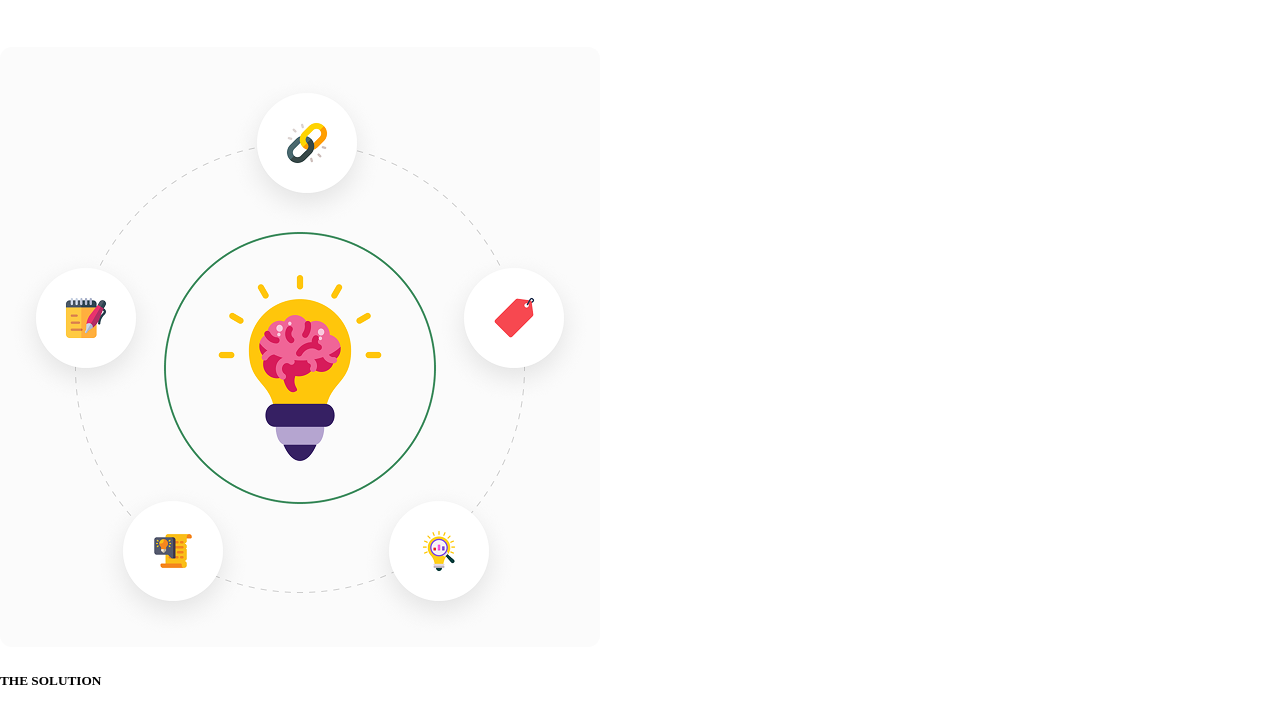
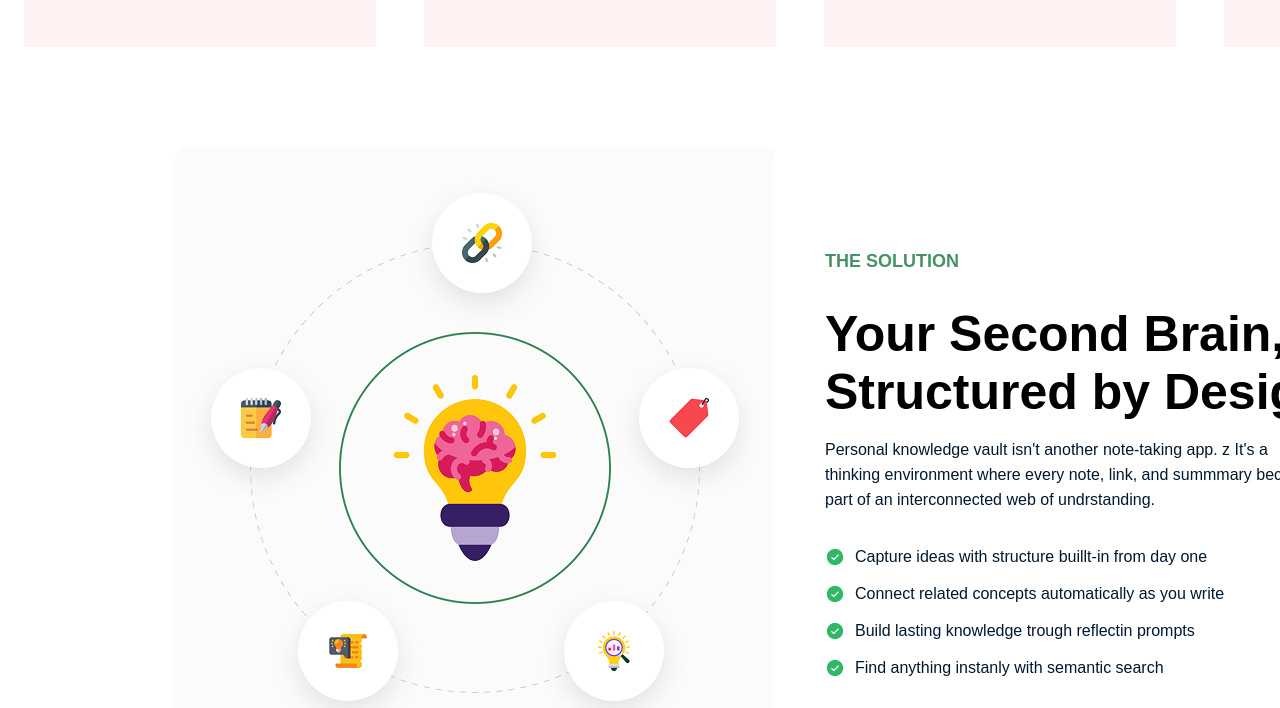
Before and after one commit to ashishkumaradhikary/Programing-Hero-Assessment-01, a plain HTML site: page index.html in a window 1280 px wide. Shown: the part 1257-1965 px from the top of the page. Drawn offline with Linux system fonts and the light colour scheme.

Commit message:
add css- Second Brain Section

```diff
--- a/styel.css
+++ b/styel.css
@@ -54,7 +54,6 @@
     text-align: center;
     padding: 115px 120px 180px;
     background-repeat: no-repeat;
-    margin-bottom: 50px;
 }
 
 .hero .top-btn button{
@@ -145,8 +144,8 @@
 /* Note Section */
 
 .note {
-    margin-top: 50px;
-    margin-bottom: 50px;
+    margin-top: 100px;
+    margin-bottom: 100px;
 }
 .note .note-heading h1{
     font-family: sans-serif;
@@ -204,3 +203,51 @@
     margin: auto;
     margin-top: -10px;
 }
+
+/* <!-- Second Brain Section --> */
+
+.container {
+    display: flex;
+    justify-content: center;
+    align-items: center;
+    margin-top: 100px;
+    margin-bottom: 100px;
+}
+
+.container .text{
+    margin-left: 50px;
+}
+
+.container .text h5 {
+    font-family: sans-serif;
+    font-size: 18px;
+    color: #469165;
+    margin-bottom: 0px;
+}
+
+.container .text h1 {
+    font-family: sans-serif;
+    font-size: 50px;
+    width: 600px;
+    margin-bottom: 0px;
+
+}
+
+.container .text p {
+    font-family: sans-serif;
+    font-size: 16px;
+    color: #001931;
+    width: 500px;
+    line-height: 25px;
+
+}
+
+.container .text .bullet-section .bullet {
+    display: flex;
+    justify-content: left;
+    align-items: center;
+    margin-bottom: -20px;
+}
+.container .text .bullet-section .bullet p {
+    margin-left: 10px;
+}
```
Also changed, not shown: index.html (+1 -1 lines).
